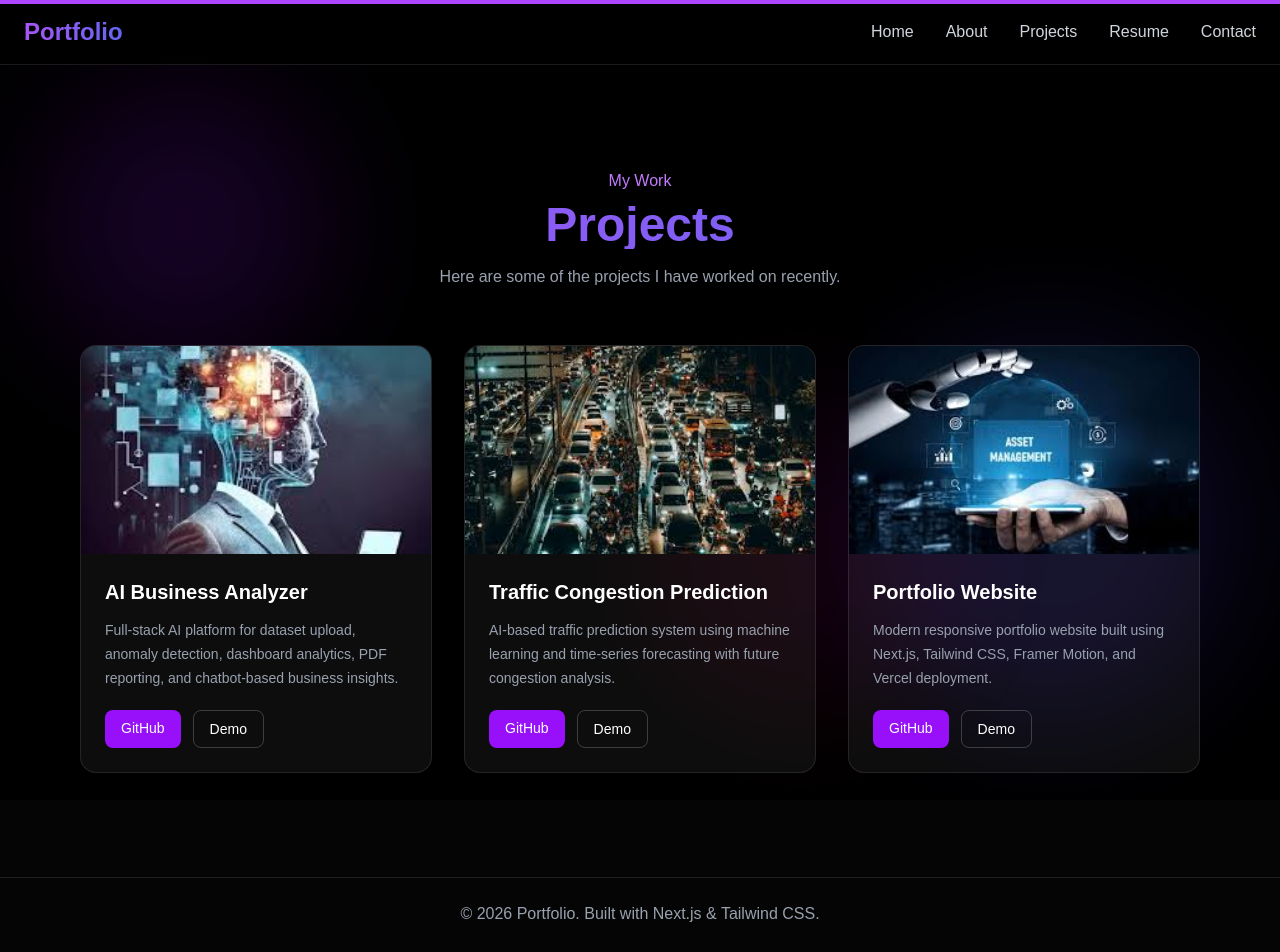
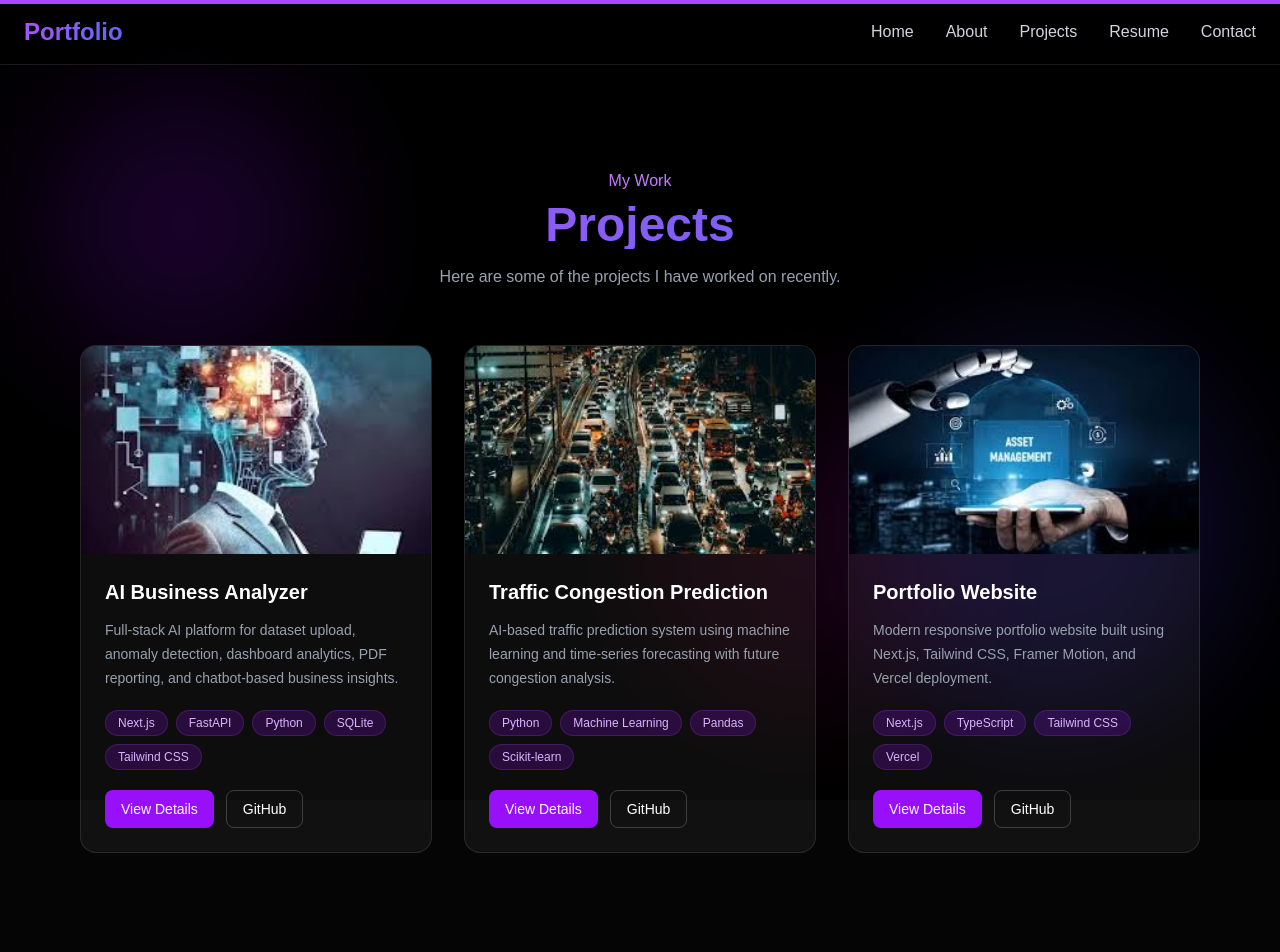
Before and after one commit to Parasu770/portfolio, a Next.js app: page /projects in a window 1280 px wide. Shown: the top 952 px of the page. Built offline with nearby package versions, Linux system fonts and the light colour scheme.

Commit message:
add project detail modal

```diff
--- a/src/components/ProjectCard.tsx
+++ b/src/components/ProjectCard.tsx
@@ -1,6 +1,8 @@
 "use client";
 
+import { useState } from "react";
 import { motion } from "framer-motion";
+import { X } from "lucide-react";
 
 type Props = {
   title: string;
@@ -8,6 +10,7 @@ type Props = {
   image: string;
   github: string;
   demo: string;
+  tech?: string[];
 };
 
 export default function ProjectCard({
@@ -16,8 +19,12 @@ export default function ProjectCard({
   image,
   github,
   demo,
+  tech = [],
 }: Props) {
+  const [open, setOpen] = useState(false);
+
   return (
+    <>
       <motion.div
         initial={{ opacity: 0, y: 30 }}
         whileInView={{ opacity: 1, y: 0 }}
@@ -33,11 +40,68 @@ export default function ProjectCard({
             {description}
           </p>
 
+          <div className="flex flex-wrap gap-2 mb-5">
+            {tech.map((item) => (
+              <span
+                key={item}
+                className="text-xs px-3 py-1 rounded-full bg-purple-600/20 text-purple-300 border border-purple-500/20"
+              >
+                {item}
+              </span>
+            ))}
+          </div>
+
+          <div className="flex gap-3">
+            <button
+              onClick={() => setOpen(true)}
+              className="px-4 py-2 rounded-lg bg-purple-600 hover:bg-purple-700 text-sm"
+            >
+              View Details
+            </button>
+
+            <a
+              href={github}
+              target="_blank"
+              className="px-4 py-2 rounded-lg border border-white/20 hover:bg-white/10 text-sm"
+            >
+              GitHub
+            </a>
+          </div>
+        </div>
+      </motion.div>
+
+      {open && (
+        <div className="fixed inset-0 z-[9999] bg-black/80 backdrop-blur-sm flex items-center justify-center px-6">
+          <div className="max-w-2xl w-full rounded-2xl bg-[#0b0b0f] border border-white/10 p-6 relative">
+            <button
+              onClick={() => setOpen(false)}
+              className="absolute right-4 top-4 text-gray-400 hover:text-white"
+            >
+              <X />
+            </button>
+
+            <img src={image} alt={title} className="w-full h-64 object-cover rounded-xl mb-6" />
+
+            <h2 className="text-3xl font-bold gradient-text mb-4">{title}</h2>
+
+            <p className="text-gray-300 leading-7 mb-5">{description}</p>
+
+            <div className="flex flex-wrap gap-2 mb-6">
+              {tech.map((item) => (
+                <span
+                  key={item}
+                  className="text-xs px-3 py-1 rounded-full bg-purple-600/20 text-purple-300 border border-purple-500/20"
+                >
+                  {item}
+                </span>
+              ))}
+            </div>
+
             <div className="flex gap-3">
               <a
                 href={github}
                 target="_blank"
-            className="px-4 py-2 rounded-lg bg-purple-600 hover:bg-purple-700 text-sm"
+                className="px-5 py-2 rounded-lg bg-purple-600 hover:bg-purple-700 text-sm"
               >
                 GitHub
               </a>
@@ -45,12 +109,14 @@ export default function ProjectCard({
               <a
                 href={demo}
                 target="_blank"
-            className="px-4 py-2 rounded-lg border border-white/20 hover:bg-white/10 text-sm"
+                className="px-5 py-2 rounded-lg border border-white/20 hover:bg-white/10 text-sm"
               >
-            Demo
+                Live Demo
               </a>
             </div>
           </div>
-    </motion.div>
+        </div>
+      )}
+    </>
   );
 }
--- a/src/data/projects.ts
+++ b/src/data/projects.ts
@@ -6,8 +6,8 @@ export const projects = [
     image: "/projects/business-analyzer.png",
     github: "https://github.com/Parasu770",
     demo: "#",
+    tech: ["Next.js", "FastAPI", "Python", "SQLite", "Tailwind CSS"],
   },
-
   {
     title: "Traffic Congestion Prediction",
     description:
@@ -15,8 +15,8 @@ export const projects = [
     image: "/projects/traffic-ai.png",
     github: "https://github.com/Parasu770",
     demo: "#",
+    tech: ["Python", "Machine Learning", "Pandas", "Scikit-learn"],
   },
-
   {
     title: "Portfolio Website",
     description:
@@ -24,5 +24,6 @@ export const projects = [
     image: "/projects/portfolio.png",
     github: "https://github.com/Parasu770/portfolio",
     demo: "#",
+    tech: ["Next.js", "TypeScript", "Tailwind CSS", "Vercel"],
   },
 ];
```
Lines whose indentation alone changed are shown as unchanged.
